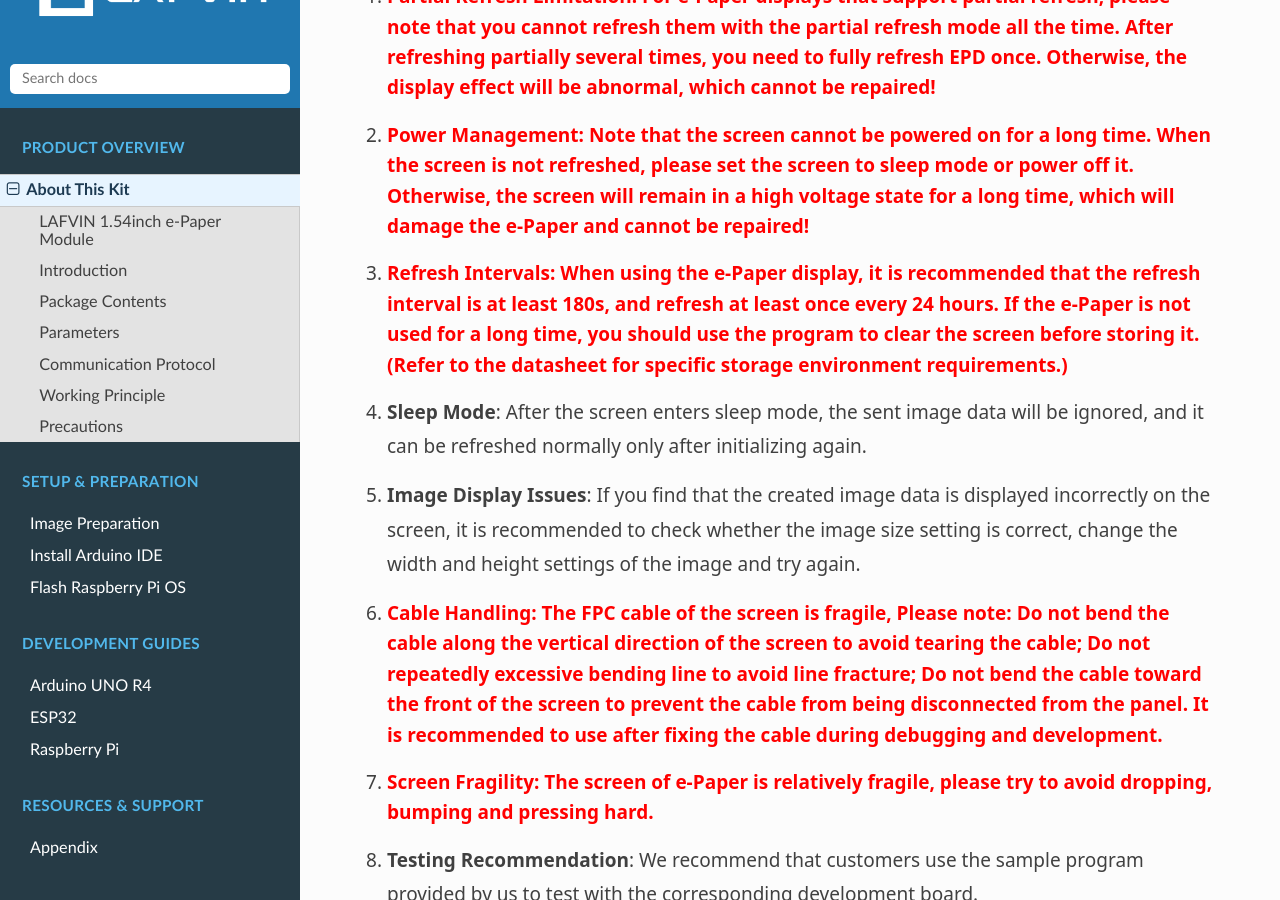
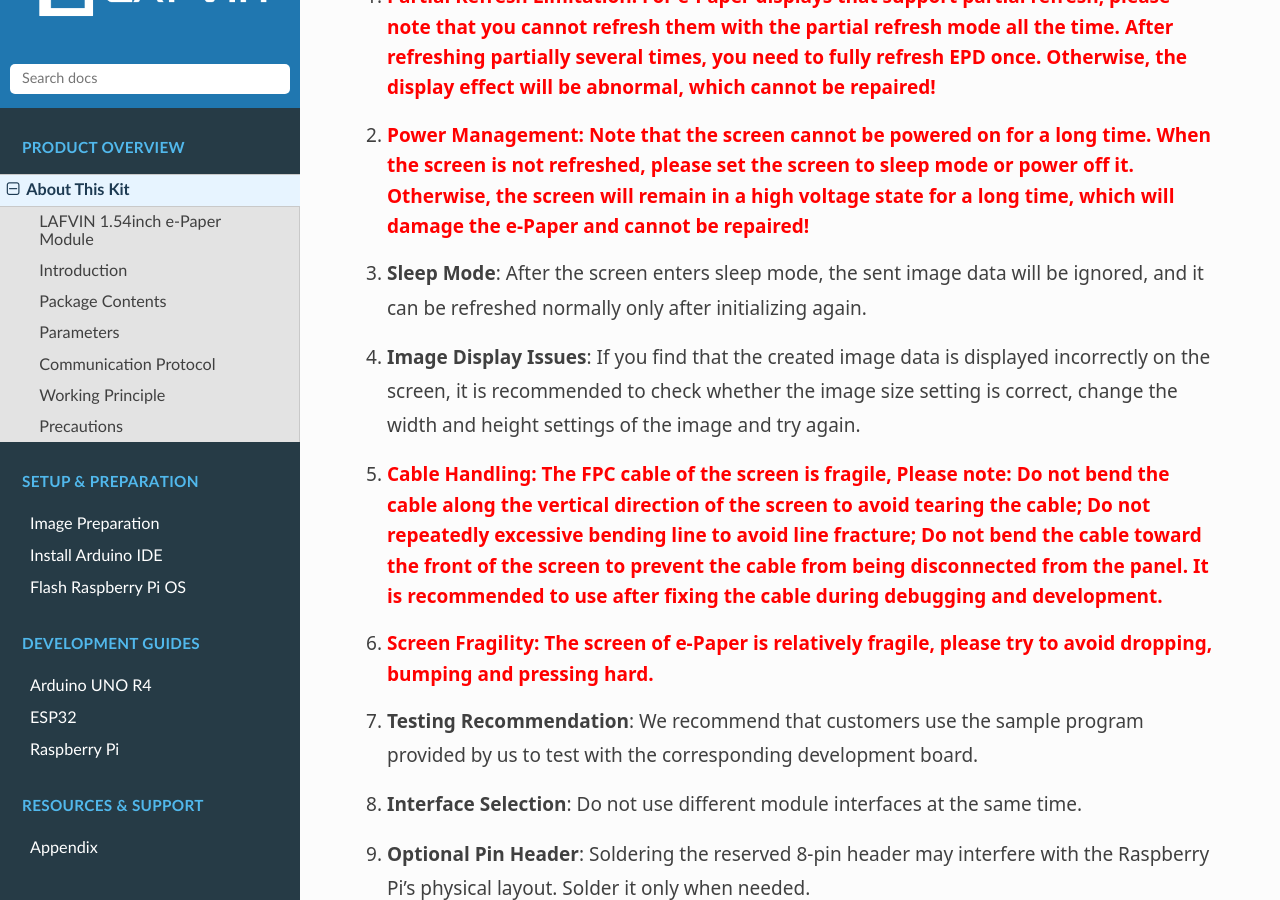
Before and after one commit to lafvintech/LAFVIN-1.54inch-ePaper-Module, a Sphinx documentation site: the page built from docs/source/about_this_kit.rst, in a window 1280 px wide and 900 px high, scrolled down 4638 px. Built offline with Sphinx 7.4.7 and the Read the Docs theme 3.1.0, drawn with Linux system fonts in a browser that asks for light colours.

Commit message:
更新 about_this_kit.rst

```diff
--- a/docs/source/about_this_kit.rst
+++ b/docs/source/about_this_kit.rst
@@ -123,23 +123,21 @@ Precautions
 
 2. :red:`Power Management: Note that the screen cannot be powered on for a long time. When the screen is not refreshed, please set the screen to sleep mode or power off it. Otherwise, the screen will remain in a high voltage state for a long time, which will damage the e-Paper and cannot be repaired!`
 
-3. :red:`Refresh Intervals: When using the e-Paper display, it is recommended that the refresh interval is at least 180s, and refresh at least once every 24 hours. If the e-Paper is not used for a long time, you should use the program to clear the screen before storing it. (Refer to the datasheet for specific storage environment requirements.)`
+3. **Sleep Mode**: After the screen enters sleep mode, the sent image data will be ignored, and it can be refreshed normally only after initializing again.
 
-4. **Sleep Mode**: After the screen enters sleep mode, the sent image data will be ignored, and it can be refreshed normally only after initializing again.
+4. **Image Display Issues**: If you find that the created image data is displayed incorrectly on the screen, it is recommended to check whether the image size setting is correct, change the width and height settings of the image and try again.
 
-5. **Image Display Issues**: If you find that the created image data is displayed incorrectly on the screen, it is recommended to check whether the image size setting is correct, change the width and height settings of the image and try again.
+5. :red:`Cable Handling: The FPC cable of the screen is fragile, Please note: Do not bend the cable along the vertical direction of the screen to avoid tearing the cable; Do not repeatedly excessive bending line to avoid line fracture; Do not bend the cable toward the front of the screen to prevent the cable from being disconnected from the panel. It is recommended to use after fixing the cable during debugging and development.`
 
-6. :red:`Cable Handling: The FPC cable of the screen is fragile, Please note: Do not bend the cable along the vertical direction of the screen to avoid tearing the cable; Do not repeatedly excessive bending line to avoid line fracture; Do not bend the cable toward the front of the screen to prevent the cable from being disconnected from the panel. It is recommended to use after fixing the cable during debugging and development.`
+6. :red:`Screen Fragility: The screen of e-Paper is relatively fragile, please try to avoid dropping, bumping and pressing hard.`
 
-7. :red:`Screen Fragility: The screen of e-Paper is relatively fragile, please try to avoid dropping, bumping and pressing hard.`
+7. **Testing Recommendation**: We recommend that customers use the sample program provided by us to test with the corresponding development board.
 
-8. **Testing Recommendation**: We recommend that customers use the sample program provided by us to test with the corresponding development board.
+8. **Interface Selection**: Do not use different module interfaces at the same time.
 
-9. **Interface Selection**: Do not use different module interfaces at the same time.
+9. **Optional Pin Header**: Soldering the reserved 8-pin header may interfere with the Raspberry Pi's physical layout. Solder it only when needed.
 
-10. **Optional Pin Header**: Soldering the reserved 8-pin header may interfere with the Raspberry Pi's physical layout. Solder it only when needed.
-
-11. **Mounting Holes and Standoffs**: These are not designed specifically for a Raspberry Pi. They are provided for custom enclosures and for securing the module when connected by cables.
+10. **Mounting Holes and Standoffs**: These are not designed specifically for a Raspberry Pi. They are provided for custom enclosures and for securing the module when connected by cables.
 
 .. raw:: html
 
```
